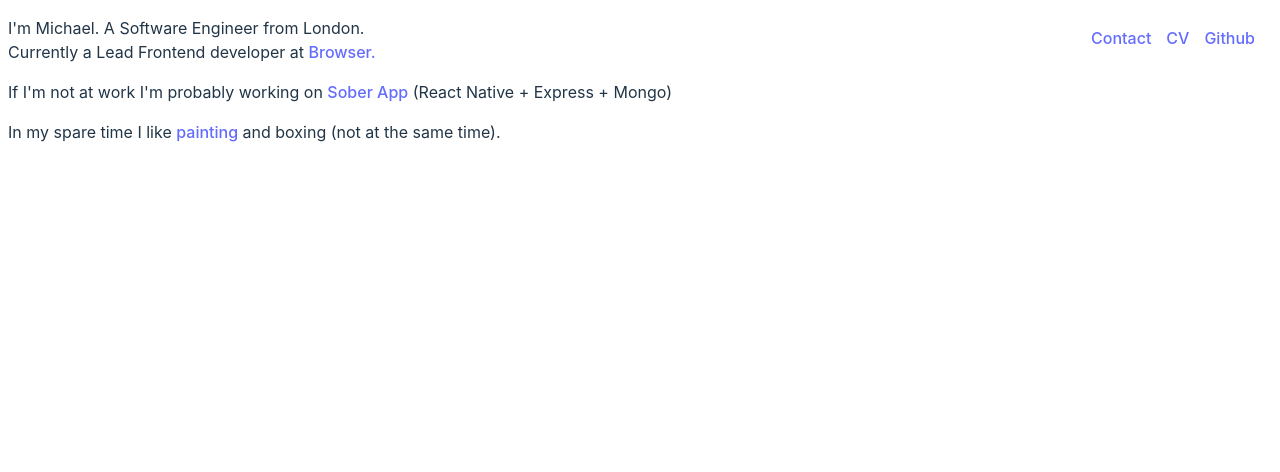
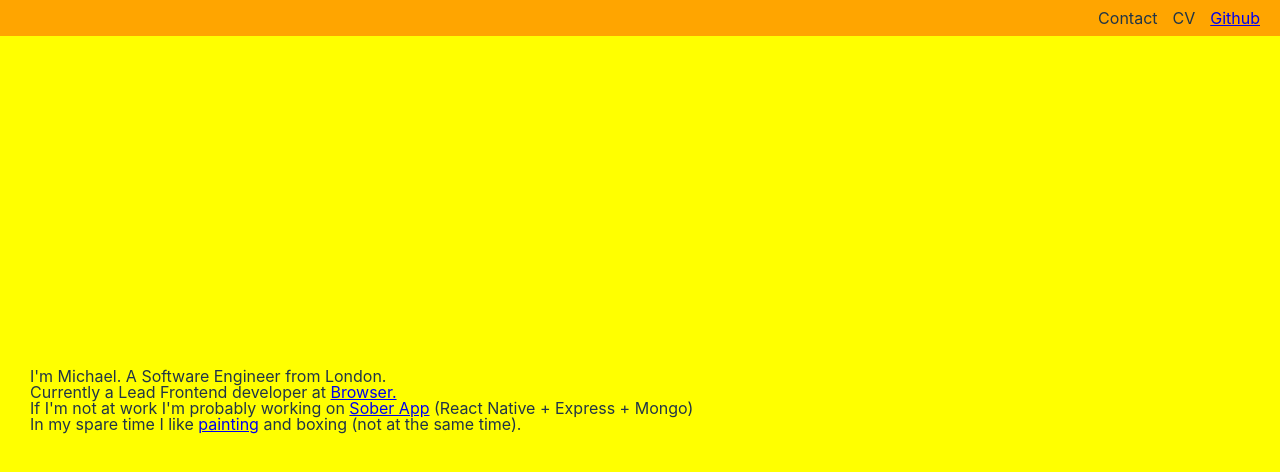
Before and after one commit to msmfa/portfolio-v2, a React (Vite) app: page / in a window 1280 px wide. Shown: the top 472 px of the page. Built offline with nearby package versions, Linux system fonts and the light colour scheme.

Commit message:
styles: update header and page

```diff
--- a/index.html
+++ b/index.html
@@ -4,7 +4,7 @@
     <meta charset="UTF-8" />
     <link rel="icon" type="image/svg+xml" href="/vite.svg" />
     <meta name="viewport" content="width=device-width, initial-scale=1.0" />
-    <title>Vite + React + TS</title>
+    <title>Portfolio</title>
   </head>
   <body>
     <div id="root"></div>
--- /dev/null
+++ b/src/AboutSection.module.css
@@ -0,0 +1,11 @@
+.container {
+  position: absolute;
+  right: 0px;
+  left: 0px;
+  display: flex;
+  align-items: center;
+  padding: 0 30px;
+  height: 100%;
+
+  background-color: yellow;
+}
--- /dev/null
+++ b/src/AboutSection.tsx
@@ -0,0 +1,10 @@
+import React from "react";
+import styles from "./AboutSection.module.css";
+
+type Props = {
+  children: React.ReactNode;
+};
+
+export default function AboutSection({ children }: Props) {
+  return <section className={styles.container}>{children}</section>;
+}
--- a/src/AboutText.tsx
+++ b/src/AboutText.tsx
@@ -1,6 +1,6 @@
 export default function AboutText() {
   return (
-    <section>
+    <article>
       <p>
         I'm Michael. A Software Engineer from London.
         <br />
@@ -24,6 +24,6 @@ export default function AboutText() {
         </a>{" "}
         and boxing (not at the same time).
       </p>
-    </section>
+    </article>
   );
 }
--- a/src/App.tsx
+++ b/src/App.tsx
@@ -1,11 +1,14 @@
 import AboutText from "./AboutText";
+import AboutSection from "./AboutSection";
 import Nav from "./Nav";
 
 function App() {
   return (
     <main>
       <Nav />
-      <AboutText />
+      <AboutSection>
+        <AboutText />
+      </AboutSection>
     </main>
   );
 }
--- a/src/Nav.module.css
+++ b/src/Nav.module.css
@@ -1,13 +1,16 @@
 .container {
   position: absolute;
-  top: 10px;
-  right: 25px;
+  background-color: orange;
+  width: 100%;
+  z-index: 1;
 }
 
 .container ul {
   display: flex;
   flex-direction: row;
+  justify-content: flex-end;
   gap: 15px;
+  margin: 10px 20px 10px 0;
 }
 
 .container ul li {
--- a/src/index.css
+++ b/src/index.css
@@ -1,4 +1,13 @@
+html,
+body {
+  height: 100%;
+  margin: 0;
+  padding: 0;
+  background-color: #535bf2;
+}
+
 :root {
+  height: 100%;
   font-family: Inter, system-ui, Avenir, Helvetica, Arial, sans-serif;
   line-height: 1.5;
   font-weight: 400;
@@ -15,20 +24,7 @@
   -webkit-text-size-adjust: 100%;
 }
 
-a {
-  font-weight: 500;
-  color: #646cff;
-  text-decoration: inherit;
-}
-a:hover {
-  color: #535bf2;
-}
-
-h1 {
-  font-size: 3.2em;
-  line-height: 1.1;
-}
-
+/* todo: move to button */
 button {
   border-radius: 8px;
   border: 1px solid transparent;
@@ -48,6 +44,7 @@ button:focus-visible {
   outline: 4px auto -webkit-focus-ring-color;
 }
 
+/* todo: how do i use this as dark theme? */
 @media (prefers-color-scheme: light) {
   :root {
     color: #213547;
@@ -60,3 +57,129 @@ button:focus-visible {
     background-color: #f9f9f9;
   }
 }
+
+/* new styles */
+html,
+body,
+div,
+span,
+applet,
+object,
+iframe,
+h1,
+h2,
+h3,
+h4,
+h5,
+h6,
+p,
+blockquote,
+pre,
+a,
+abbr,
+acronym,
+address,
+big,
+cite,
+code,
+del,
+dfn,
+em,
+img,
+ins,
+kbd,
+q,
+s,
+samp,
+small,
+strike,
+strong,
+sub,
+sup,
+tt,
+var,
+b,
+u,
+i,
+center,
+dl,
+dt,
+dd,
+ol,
+ul,
+li,
+fieldset,
+form,
+label,
+legend,
+table,
+caption,
+tbody,
+tfoot,
+thead,
+tr,
+th,
+td,
+article,
+aside,
+canvas,
+details,
+embed,
+figure,
+figcaption,
+footer,
+header,
+hgroup,
+menu,
+nav,
+output,
+ruby,
+section,
+summary,
+time,
+mark,
+audio,
+video {
+  margin: 0;
+  padding: 0;
+  border: 0;
+  font-size: 100%;
+  font: inherit;
+  vertical-align: baseline;
+}
+/* HTML5 display-role reset for older browsers */
+article,
+aside,
+details,
+figcaption,
+figure,
+footer,
+header,
+hgroup,
+menu,
+nav,
+section {
+  display: block;
+}
+body {
+  line-height: 1;
+}
+ol,
+ul {
+  list-style: none;
+}
+blockquote,
+q {
+  quotes: none;
+}
+blockquote:before,
+blockquote:after,
+q:before,
+q:after {
+  content: "";
+  content: none;
+}
+table {
+  border-collapse: collapse;
+  border-spacing: 0;
+}
```
Also changed, not shown: src/AboutText.module.css (deleted).
